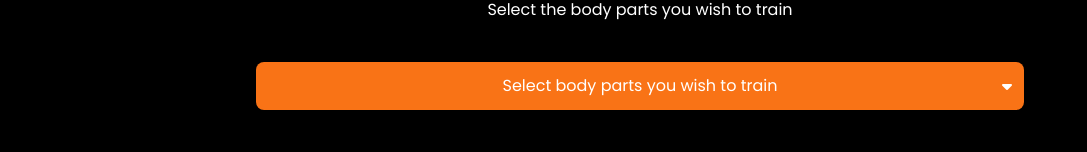
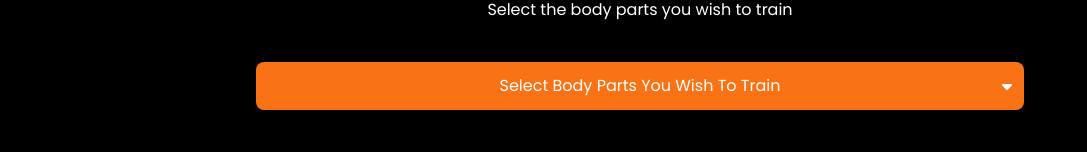
Before and after one commit to paulalextech/1896-lifts, a React (Vite) app: page / in a window 1280 px wide. Shown: the part 1312-1464 px from the top of the page, without its empty margins (0-1087 px from the left). Built offline with nearby package versions, Linux system fonts and the light colour scheme.

Commit message:
set filter to limit selection amount and reset

```diff
--- a/src/components/Generator.jsx
+++ b/src/components/Generator.jsx
@@ -30,21 +30,25 @@ export default function Generator() {
 	}
 
 	function updateMuscles(muscleGroup) {
+		if (muscles.includes(muscleGroup)) {
+			setMuscles(muscles.filter((val) => val !== muscleGroup));
+			return;
+		}
+
 		if (muscles.length > 2) {
 			return;
 		}
 
 		if (poison !== 'individual') {
 			setMuscles([muscleGroup]);
-			return;
-		}
-
-		if (muscles.includes(muscleGroup)) {
-			setMuscles(muscles.filter((val) => val !== muscleGroup));
+			setShowModal(false);
 			return;
 		}
 
 		setMuscles([...muscles, muscleGroup]);
+		if (muscles.length === 3) {
+			setShowModal(false);
+		}
 	}
 
 	return (
@@ -63,6 +67,7 @@ export default function Generator() {
 					return (
 						<button
 							onClick={() => {
+								setMuscles([]);
 								setPoison(type);
 							}}
 							className={
@@ -87,7 +92,11 @@ export default function Generator() {
 					onClick={toggleModal}
 					className="relative p-3 flex items-center justify-center"
 				>
-					<p>Select body parts you wish to train</p>
+					<p className="capitalize">
+						{muscles.length === 0
+							? 'Select body parts you wish to train'
+							: muscles.join(' ')}
+					</p>
 					<i className="fa-solid absolute right-3 top-1/2 -translate-y-1/2 fa-caret-down"></i>{' '}
 				</button>
 				{showModal && (
```
